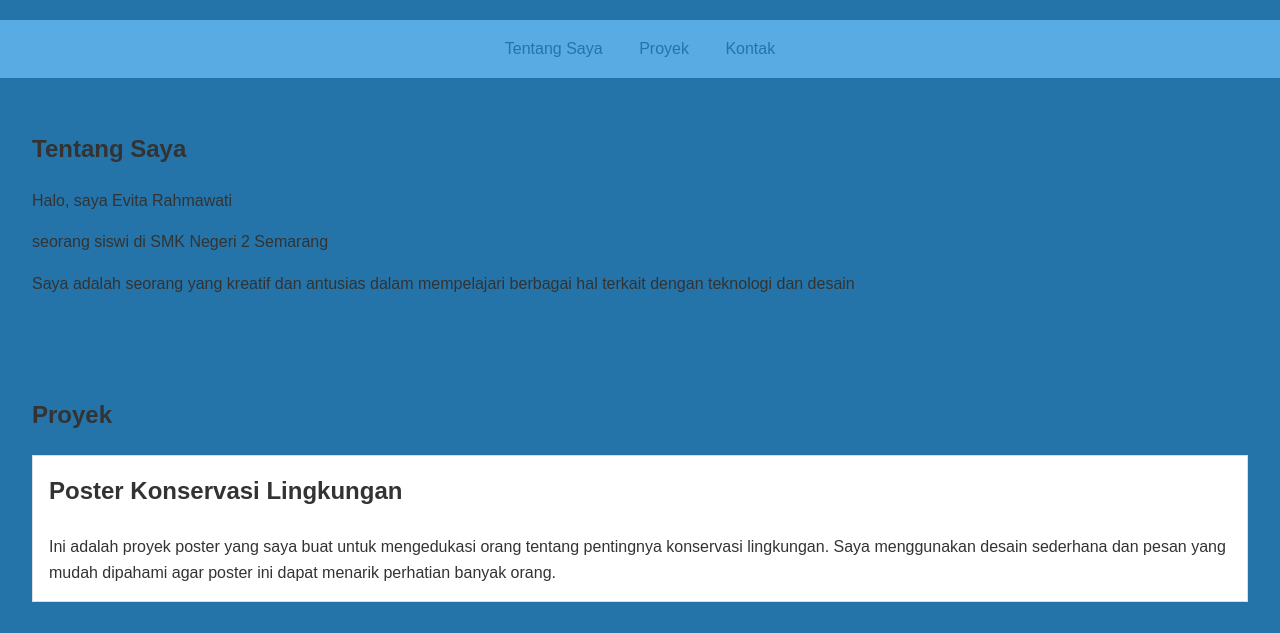
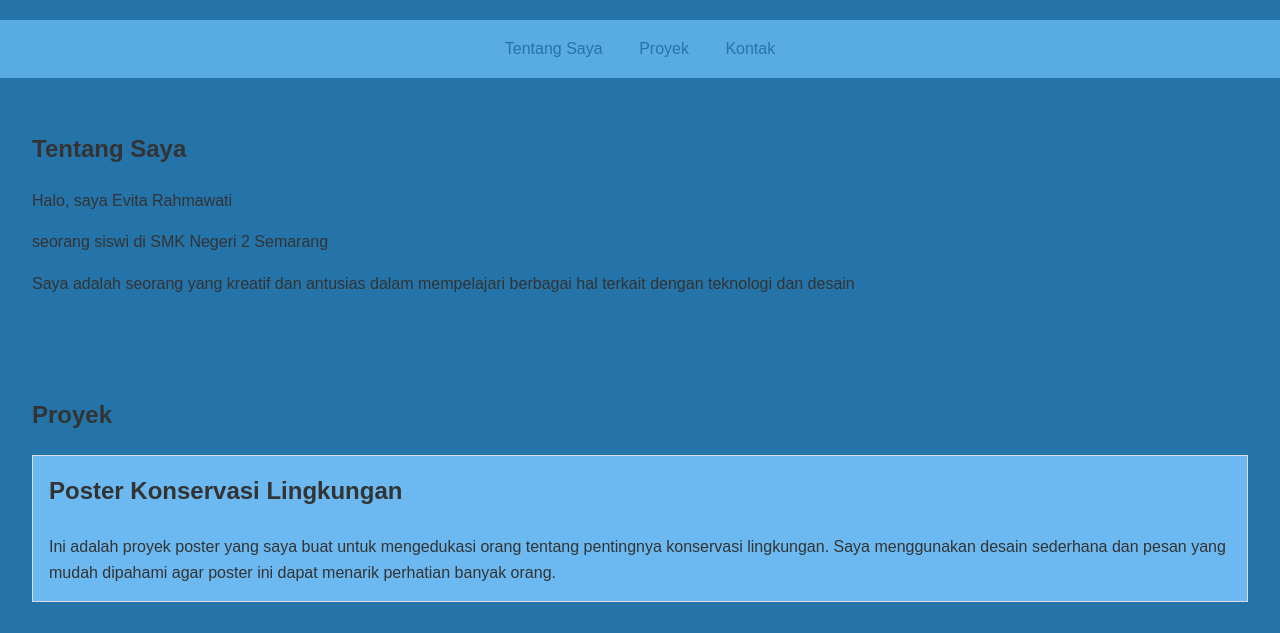
Before and after one commit to Evita0701/Evita0701.github.io, a plain HTML site: page index.html in a window 1280 px wide. Shown: the part 108-741 px from the top of the page. Drawn offline with Linux system fonts and the light colour scheme.

Commit message:
Update index.html

```diff
--- a/index.html
+++ b/index.html
@@ -50,7 +50,7 @@
             margin-bottom: 2rem;
             border: 1px solid #ddd;
             padding: 1rem;
-            background-color: #fff;
+            background-color: #6BB9F0;
         }
 
         .project h3 {
```
